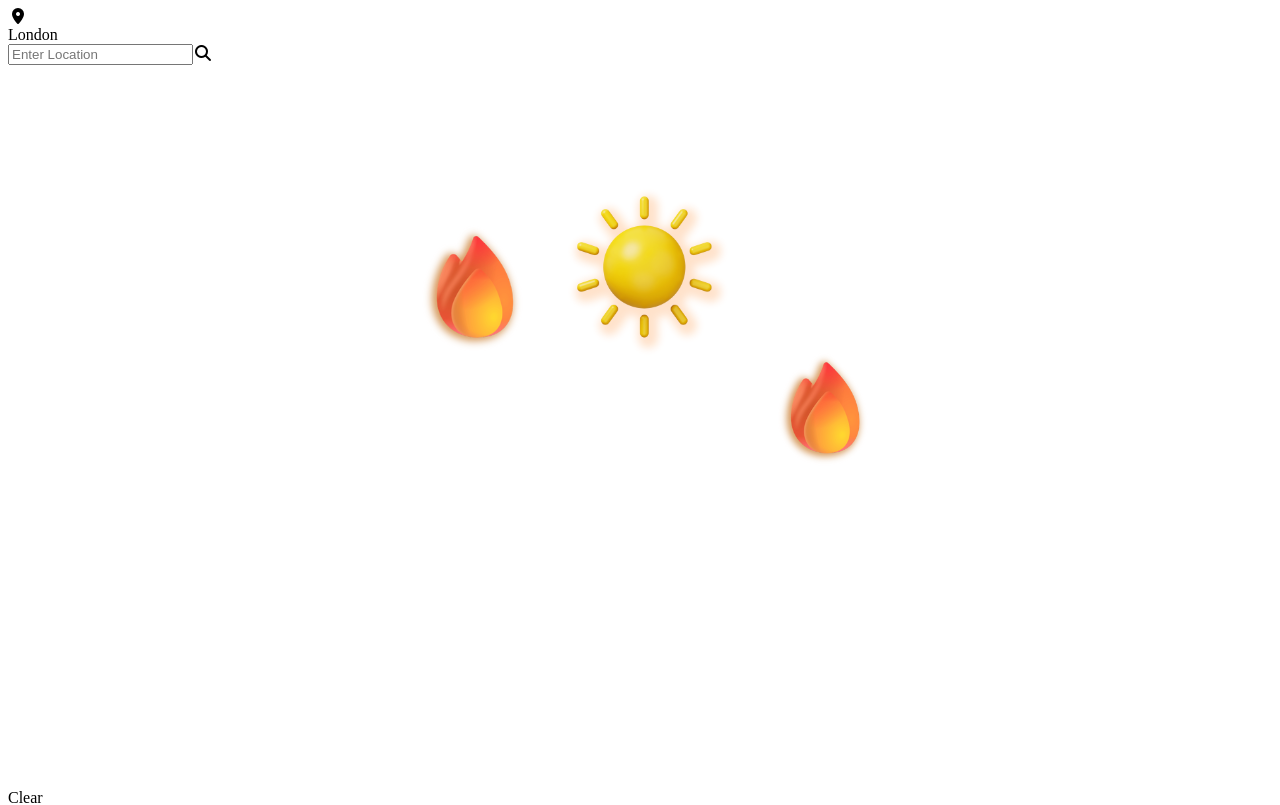
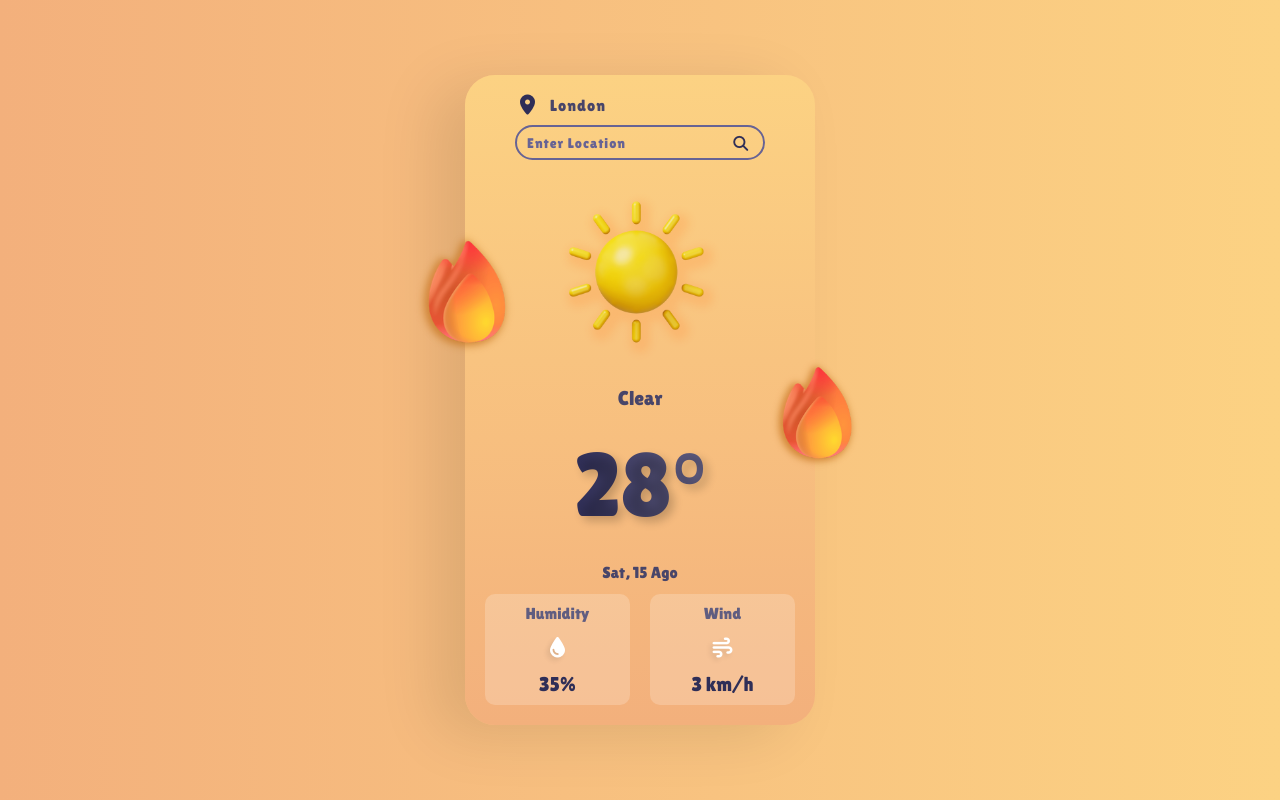
Before and after one commit to EduardoVitorInocencio/LiveWheaterApp, a React (Vite) app: page / in a window 1280 px wide. Shown: the top 805 px of the page. Built offline with nearby package versions, Linux system fonts and the light colour scheme.

Commit message:
style: Creating a style file for Wheater Component

```diff
--- a/src/components/WheatherApp.css
+++ b/src/components/WheatherApp.css
@@ -0,0 +1,230 @@
+.container {
+  width: 100%;
+  height: 100vh;
+  background-image: linear-gradient(to right, #f3b07c, #fcd283);
+
+  display: flex;
+  justify-content: center;
+  align-items: center;
+
+  overflow: hidden;
+}
+
+/* WEATHER IMAGE */
+.weather img {
+  margin-top: -9rem;
+}
+
+/* WEATHER APP */
+.weather-app {
+  width: 35rem;
+  height: 65rem;
+
+  background-image: linear-gradient(to top, #f3b07c, #fcd283);
+
+  border-radius: 3rem;
+
+  display: flex;
+  flex-direction: column;
+  align-items: center;
+
+  padding: 2rem;
+
+  box-shadow: -3rem 1rem 6rem rgba(0, 0, 0, 0.1);
+
+  position: relative;
+}
+
+/* SEARCH */
+.search {
+  display: flex;
+  flex-direction: column;
+
+  row-gap: 1rem;
+}
+
+.search-top {
+  display: flex;
+  align-items: center;
+
+  column-gap: 1rem;
+}
+
+.search-top i {
+  font-size: 2rem;
+  color: #2f2e57;
+}
+
+.search-top div {
+  font-size: 1.6rem;
+
+  color: #484569;
+
+  letter-spacing: 0.1rem;
+}
+
+/* SEARCH BAR */
+.search-bar {
+  position: relative;
+}
+
+.search-bar input {
+  width: 25rem;
+  height: 3.5rem;
+
+  background-color: transparent;
+
+  border: 0.2rem solid #676394;
+  border-radius: 3rem;
+
+  outline: none;
+
+  padding: 1rem 3rem 1rem 1rem;
+
+  font-size: 1.6rem;
+
+  color: #484569;
+}
+
+.search-bar input::placeholder {
+  font-size: 1.4rem;
+
+  color: #676394;
+
+  letter-spacing: 0.1rem;
+}
+
+.search-bar input:focus::placeholder {
+  color: transparent;
+}
+
+.search-bar i {
+  position: absolute;
+
+  top: 50%;
+  right: 1.5rem;
+
+  transform: translateY(-50%);
+
+  font-size: 1.5rem;
+
+  color: #2f2e57;
+
+  cursor: pointer;
+}
+
+/* LOADER */
+.loader {
+  width: 5rem;
+
+  margin-top: 10rem;
+}
+
+/* NOT FOUND */
+.not-found {
+  font-size: 3rem;
+
+  color: #484569;
+
+  margin-top: 5rem;
+
+  text-shadow: -0.3rem 0.5rem 1rem rgba(0, 0, 0, 0.2);
+}
+
+/* WEATHER TYPE */
+.weather-type {
+  position: absolute;
+
+  top: 48%;
+  left: 50%;
+
+  transform: translateX(-50%);
+
+  font-size: 2rem;
+
+  color: #484569;
+}
+
+/* TEMPERATURE */
+.temp {
+  position: absolute;
+
+  top: 55%;
+  left: 50%;
+
+  transform: translateX(-50%);
+
+  font-size: 9rem;
+
+  background-image: linear-gradient(to right, #2f2e57, #605d80);
+
+  -webkit-background-clip: text;
+  -webkit-text-fill-color: transparent;
+
+  text-shadow: 0.5rem 0.5rem 1rem rgba(0, 0, 0, 0.2);
+}
+
+/* WEATHER DATE */
+.weather-date {
+  position: absolute;
+
+  bottom: 22%;
+
+  font-size: 1.6rem;
+
+  color: #484569;
+}
+
+/* WEATHER DATA */
+.weather-data {
+  width: 100%;
+
+  position: absolute;
+
+  bottom: 2rem;
+
+  display: flex;
+
+  column-gap: 2rem;
+
+  padding: 0 2rem;
+}
+
+.weather-data > div {
+  flex: 1;
+
+  display: flex;
+  flex-direction: column;
+  align-items: center;
+
+  row-gap: 1.5rem;
+
+  background-color: rgba(255, 255, 255, 0.2);
+
+  padding: 1rem;
+
+  border-radius: 1rem;
+}
+
+/* DATA NAME */
+.data-name {
+  font-size: 1.6rem;
+
+  color: #605d80;
+}
+
+/* WEATHER DATA ICONS */
+.weather-data i {
+  font-size: 2rem;
+
+  color: #fff;
+
+  text-shadow: -0.3rem 0.3rem 0.5rem rgba(0, 0, 0, 0.1);
+}
+
+/* DATA VALUE */
+.data {
+  font-size: 2rem;
+
+  color: #2f2e57;
+}
--- a/src/components/WheatherApp.jsx
+++ b/src/components/WheatherApp.jsx
@@ -4,42 +4,71 @@
 import snowy from '../assets/images/snowy.png'
 
 const WheatherApp = () => {
+
   return (
     <div className="container">
       <div className="weather-app">
+
         <div className="search">
           <div className="search-top">
             <i className="fa-solid fa-location-dot"></i>
             <div className="location">London</div>
           </div>
+
           <div className="search-bar">
-                    <input type="text" placeholder="Enter Location" />
+            <input
+              type="text"
+              placeholder="Enter Location"
+            />
+
             <i className="fa-solid fa-magnifying-glass"></i>
           </div>
         </div>
+
         <div className="weather">
           <img src={sunny} alt="sunny" />
-                <div className="weather-type">Clear</div>
-                <div className="temp">28°</div>
+
+          <div className="weather-type">
+            Clear
           </div>
+
+          <div className="temp">
+            28°
+          </div>
+        </div>
+
         <div className="weather-date">
           <p>Sat, 15 Ago</p>
         </div>
-            <div className="wheater-data">
+
+        <div className="weather-data">
           <div className="humidity">
-                    <div className="data-name">Humidity</div>
+            <div className="data-name">
+              Humidity
+            </div>
+
             <i className="fa-solid fa-droplet"></i>
-                    <div className="data">35%</div>
+
+            <div className="data">
+              35%
             </div>
+          </div>
+
           <div className="wind">
-                    <div className="data-name">Wind</div>
+            <div className="data-name">
+              Wind
+            </div>
+
             <i className="fa-solid fa-wind"></i>
-                    <div className="data">3 km/h</div>
+
+            <div className="data">
+              3 km/h
             </div>
           </div>
         </div>
 
       </div>
+    </div>
   )
 }
 
--- a/src/index.css
+++ b/src/index.css
@@ -0,0 +1,12 @@
+@import url('https://fonts.googleapis.com/css2?family=Lilita+One&display=swap');
+
+* {
+    margin: 0;
+    padding: 0;
+    box-sizing: border-box;
+    font-family: 'Lilita One', sans-serif;
+}
+
+html {
+    font-size: 62.5%;
+}
```
Lines whose indentation alone changed are shown as unchanged.
